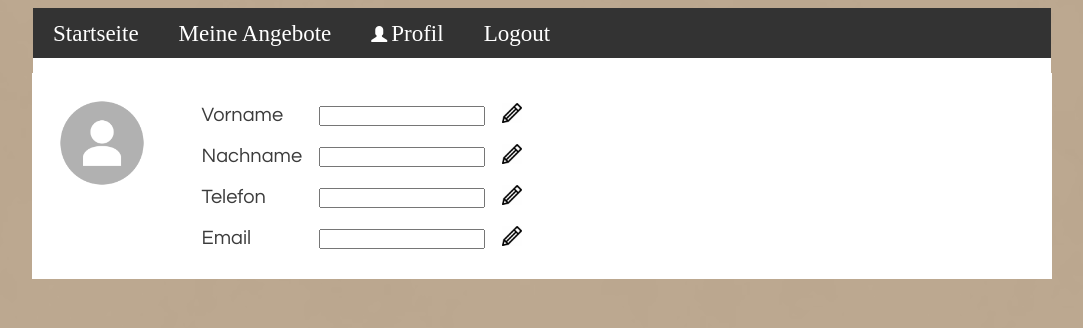
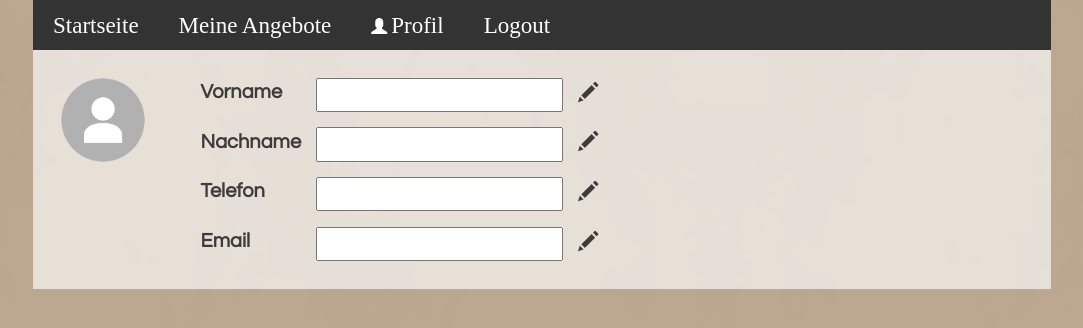
Before and after one commit to celine0106/CarLos, a plain HTML site: page html/ProfilIndex.html in a window 1280 px wide. Shown: the whole page, without its empty margins (98-1181 px from the left). Drawn offline with nearby package versions, Linux system fonts and the light colour scheme.

Commit message:
changed style components

```diff
--- a/html/MAStyle.css
+++ b/html/MAStyle.css
@@ -10,7 +10,7 @@ body {
     background-color: rgba(255, 255, 255, 0.644);
     color: #3c3c3c;
     font-size: 20px;
-    width: 980px;
+    width: 1018px;
     height: 100%;
     padding: 20px;
     margin: 0 auto;
@@ -45,11 +45,12 @@ body {
     display: flex;
     flex-direction: column;
     align-items: center;
+    justify-content: space-between;
 }
 .Navigationsleiste {
     border: 0px none;
     width: 1018px;
-    height: 65px;
+    height: 50px;
     align-content: center;
     overflow: hidden;
 }
--- a/html/ProfilIndex.html
+++ b/html/ProfilIndex.html
@@ -1,6 +1,7 @@
 <!DOCTYPE html>
 <html lang="en">
 <head>
+    <link rel="stylesheet" href="https://maxcdn.bootstrapcdn.com/bootstrap/3.3.7/css/bootstrap.min.css">
     <meta charset="UTF-8">
     <meta name="viewport" content="width=device-width, initial-scale=1.0">
     <link rel="stylesheet" href="ProfilStyle.css" />
@@ -29,7 +30,7 @@
                                     <input type="text" name= "Vorname" id="Vorname" value="" readonly>
                                 </td>
                                 <td>
-                                    <input type = "image" id="vnameb" class="Bearbeitung" src="Bearbeitungsicon.jpg">
+                                    <i class="glyphicon glyphicon-pencil" style="font-size: 20px;"></i>
                                 </td>
                             </tr>
                             <tr>
@@ -40,7 +41,7 @@
                                     <input type="text" name= "Nachname" id="Nachname" value="" readonly>
                                 </td>
                                 <td>
-                                    <input type = "image" id="nnameb" class="Bearbeitung" src="Bearbeitungsicon.jpg">
+                                    <i class="glyphicon glyphicon-pencil" style="font-size: 20px;"></i>
                                 </td>
                             </tr>
                             <tr>
@@ -51,7 +52,7 @@
                                     <input type="tel" name= "Telefon" id="Telefon" value="" readonly>
                                 </td>
                                 <td>
-                                    <input type = "image" id="telb" class="Bearbeitung" src="Bearbeitungsicon.jpg">
+                                    <i class="glyphicon glyphicon-pencil" style="font-size: 20px;"></i>
                                 </td>
                             </tr>
                             <tr>
@@ -62,7 +63,7 @@
                                     <input type="email" name= "Email" id="Email" value="" readonly>
                                 </td>
                                 <td>
-                                    <input type = "image" id="emailb" class="Bearbeitung" src="Bearbeitungsicon.jpg">
+                                    <i class="glyphicon glyphicon-pencil" style="font-size: 20px;"></i>
                                 </td>
                             </tr>
                         </tbody>
--- a/html/ProfilStyle.css
+++ b/html/ProfilStyle.css
@@ -19,7 +19,7 @@ body {
 .Navigationsleiste {
     border: 0px none;
     width: 1018px;
-    height: 65px;
+    height: 50px;
     align-content: center;
     overflow: hidden;
 
@@ -31,10 +31,10 @@ iframe {
 }
 
 .Seiteninhalt {
-    background-color: rgb(255, 255, 255);
+    background-color: rgba(255, 255, 255, 0.644);
     color: #3c3c3c;
     font-size: 20px;
-    width: 980px;
+    width: 1018px;
     padding: 20px;
     margin-bottom: 40px;
     display: flex;
--- a/html/StartseiteStyle.css
+++ b/html/StartseiteStyle.css
@@ -17,7 +17,7 @@ td {
  .Navigationsleiste {
     border: 0px none;
     width: 1018px;
-    height: 65px;
+    height: 50px;
     align-content: center;
     overflow: hidden;
 
@@ -79,7 +79,7 @@ table {
 }
 
 #Suche {
-    background: linear-gradient(180deg,#01508d, #013257);
+    background:rgb(94, 71, 41);
     border-radius: 3px;
     border-style: solid;
     border-width: 1px;
@@ -89,6 +89,20 @@ table {
     font-size: 20px;
     color: white;
 }
+
+ #Suche:hover{
+    background: rgb(88, 62, 28);
+    box-shadow: 0 12px 16px 0 rgba(0,0,0,0.24),0 17px 50px 0 rgba(0,0,0,0.19);
+    border-radius: 3px;
+    border-style: solid;
+    border-width: 1px;
+    border-color: #013761;
+    height: 30px;
+    width: 250px;
+    font-size: 20px;
+    color: white;
+ }
+
 #Unterüberschrift {
     font-size:30px;
 }
```
Also changed, not shown: html/MAIndex.html (+4 -5 lines).
